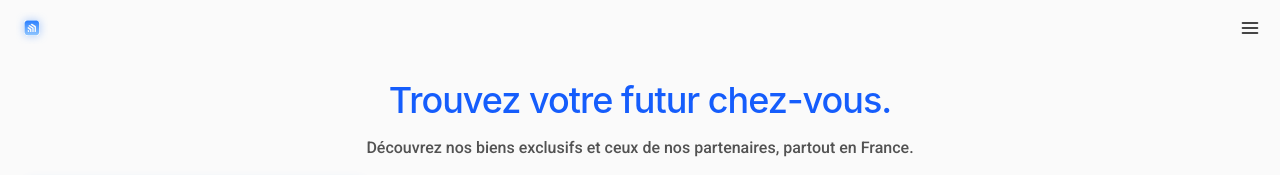
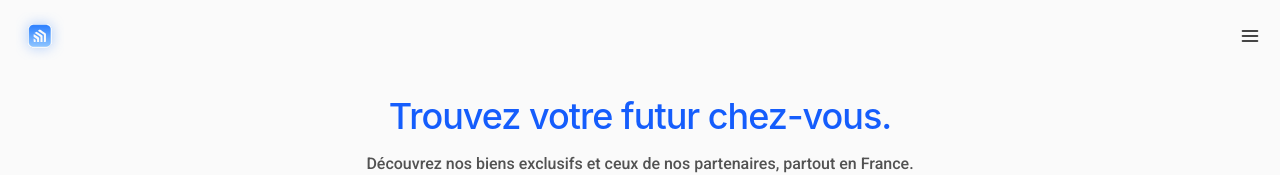
Before and after one commit to TheoSks/Design-PFE-, a Next.js app: page / in a window 1280 px wide. Shown: the top 175 px of the page. Built offline with nearby package versions, Linux system fonts and the light colour scheme.

Commit message:
Increase logo size (sm:48 md:64 lg:80)

```diff
--- a/src/components/ui/Logo/Logo.tsx
+++ b/src/components/ui/Logo/Logo.tsx
@@ -6,7 +6,7 @@ interface LogoProps {
 }
 
 export function Logo({ size = "md", className }: LogoProps) {
-  const iconSize = { sm: 32, md: 44, lg: 56 }[size];
+  const iconSize = { sm: 48, md: 64, lg: 80 }[size];
 
   return (
     <span
```
